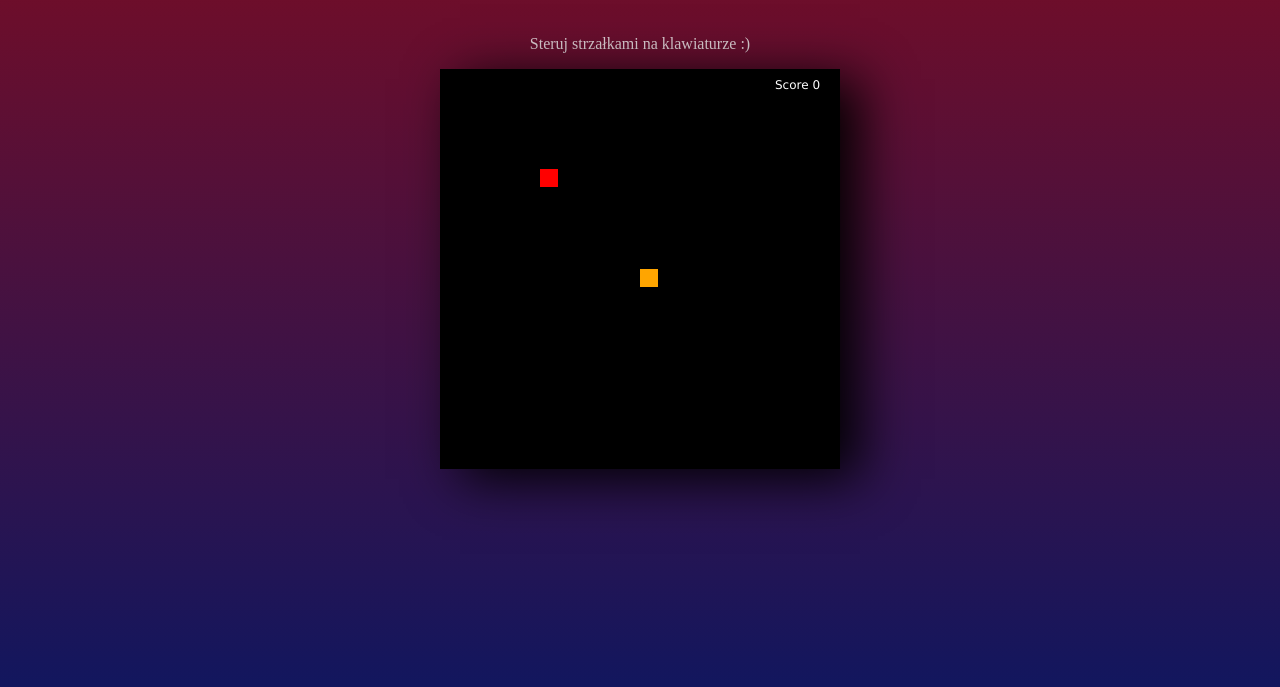
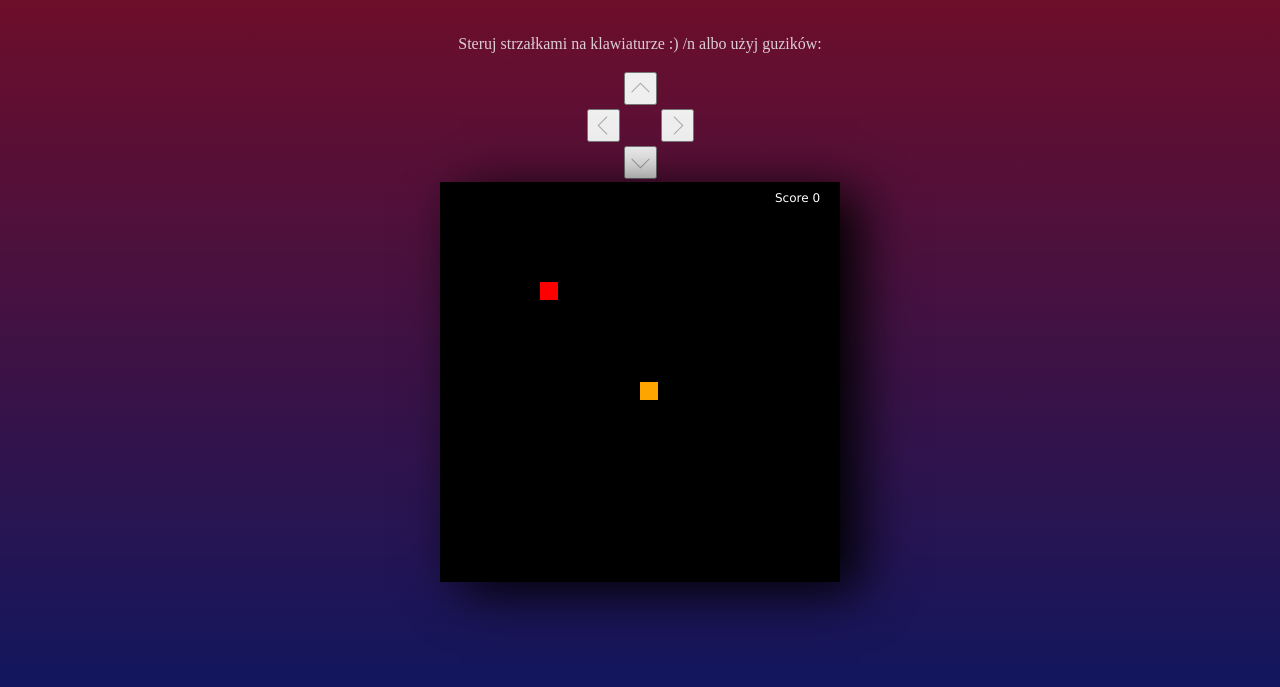
Before and after one commit to Kysiek2D2/Snake2D, a plain HTML site: page index.html in a window 1280 px wide. Shown: the part 61-748 px from the top of the page. Drawn offline with Linux system fonts and the light colour scheme.

Commit message:
Added arrows buttons to move snake.

```diff
--- a/index.html
+++ b/index.html
@@ -12,8 +12,61 @@
 
 <body>
     <h1>Snake</h1>
-    <p>Steruj strzałkami na klawiaturze :) </p>
-    <canvas id=game width=400 height=400 />
-    <script src="index.js"></script>
+    <p>Steruj strzałkami na klawiaturze :) /n albo użyj guzików: </p>
+
+
+
+
+
+
+
+
+        <table id="arrows_table">
+          <tr>
+            <th>
+              <p></p>
+            </th>
+              <th>
+                  <button class="button" id="button_arrow_up">
+                      <div class="button__arrow button__arrow--up"></div>
+                  </button>
+              </th>
+            <th>
+              <p></p>
+            </th>
+          </tr>
+          <tr>
+              <td>
+                  <button class="button" id="button_arrow_left">
+                      <div class="button__arrow button__arrow--left"></div>
+                  </button>
+              </td>
+            <td>
+              <p></p>
+            </td>
+              <td>
+                  <button class="button" id="button_arrow_right">
+                      <div class="button__arrow button__arrow--right"></div>
+                  </button>
+              </td>
+          </tr>
+          <tr>
+            <td>
+              <p></p>
+            </td>
+              <td>
+                  <button class="button" id="button_arrow_down">
+                      <div class="button__arrow button__arrow--down"></div>
+                  </button>
+              </td>
+            <td>
+              <p></p>
+            </td>
+          </tr>
+        </table>
+
+        <canvas id=game width=400 height=400></canvas>
+        <script src="index.js"></script>
+
 </body>
 </html>
--- a/index.js
+++ b/index.js
@@ -28,7 +28,18 @@ let score = 0;
 
 const gulpSound = new Audio("gulp.mp3");
 
+//Listener for arrow buttons on the keyboard
 document.body.addEventListener('keydown', keyDown);
+
+//Listeners for arrow button on the screen
+document.getElementById("button_arrow_up").addEventListener('click',(e)=>{keyDown(
+    new KeyboardEvent("keydown", {keyCode: 38}))});
+document.getElementById("button_arrow_down").addEventListener('click',(e)=>{keyDown(
+    new KeyboardEvent("keydown", {keyCode: 40}))});
+document.getElementById("button_arrow_left").addEventListener('click',(e)=>{keyDown(
+    new KeyboardEvent("keydown", {keyCode: 37}))});
+document.getElementById("button_arrow_right").addEventListener('click',(e)=>{keyDown(
+    new KeyboardEvent("keydown", {keyCode: 39}))});
 
 function drawGame() {
     log('Refreshing...');
@@ -197,7 +208,7 @@ function preventBackMovementCrash(){
     if(previousYVelocity == 1 && yVelocity == -1)
         yVelocity = previousYVelocity;
 
-    if(previousYVelocity == -1 && yVelocity ==1)
+    if(previousYVelocity == -1 && yVelocity == 1)
         yVelocity = previousYVelocity;
 
     previousXVelocity = xVelocity;
--- a/styles.css
+++ b/styles.css
@@ -26,3 +26,50 @@ h1 {
 p {
     color:  rgb(245,245,245, 0.83);
 }
+
+.button {
+    /* Center the content */
+    align-items: center;
+    display: flex;
+    justify-content: center;
+
+    /* Spacing */
+    padding: 8px;
+}
+
+.button__arrow {
+    /* Transparent background */
+    background-color: transparent;
+
+    /* Size */
+    height: 12px;
+    width: 12px;
+}
+
+.button__arrow--up {
+    /* Edges */
+    border-left: 1px solid rgba(0, 0, 0, 0.3);
+    border-top: 1px solid rgba(0, 0, 0, 0.3);
+    transform: translateY(25%) rotate(45deg);
+}
+
+.button__arrow--right {
+    /* Edges */
+    border-right: 1px solid rgba(0, 0, 0, 0.3);
+    border-top: 1px solid rgba(0, 0, 0, 0.3);
+    transform: translateX(-25%) rotate(45deg);
+}
+
+.button__arrow--down {
+    /* Edges */
+    border-bottom: 1px solid rgba(0, 0, 0, 0.3);
+    border-right: 1px solid rgba(0, 0, 0, 0.3);
+    transform: translateY(-25%) rotate(45deg);
+}
+
+.button__arrow--left {
+    /* Edges */
+    border-bottom: 1px solid rgba(0, 0, 0, 0.3);
+    border-left: 1px solid rgba(0, 0, 0, 0.3);
+    transform: translateX(25%) rotate(45deg);
+}
```
